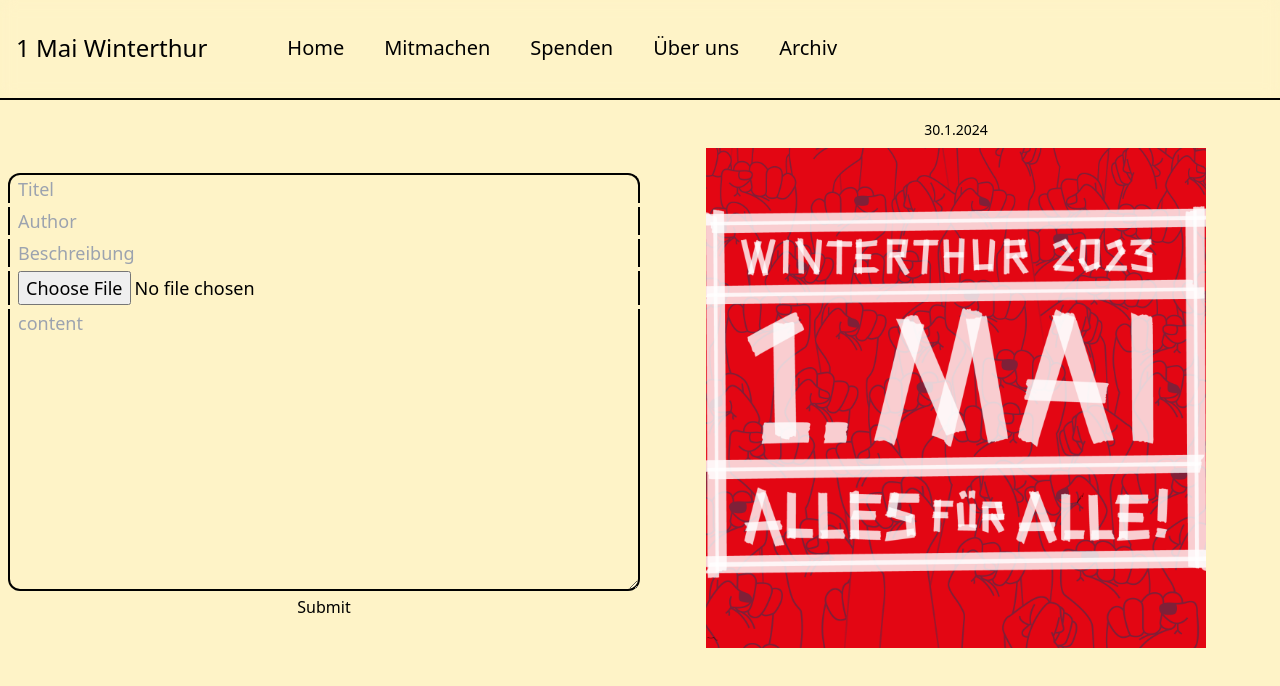
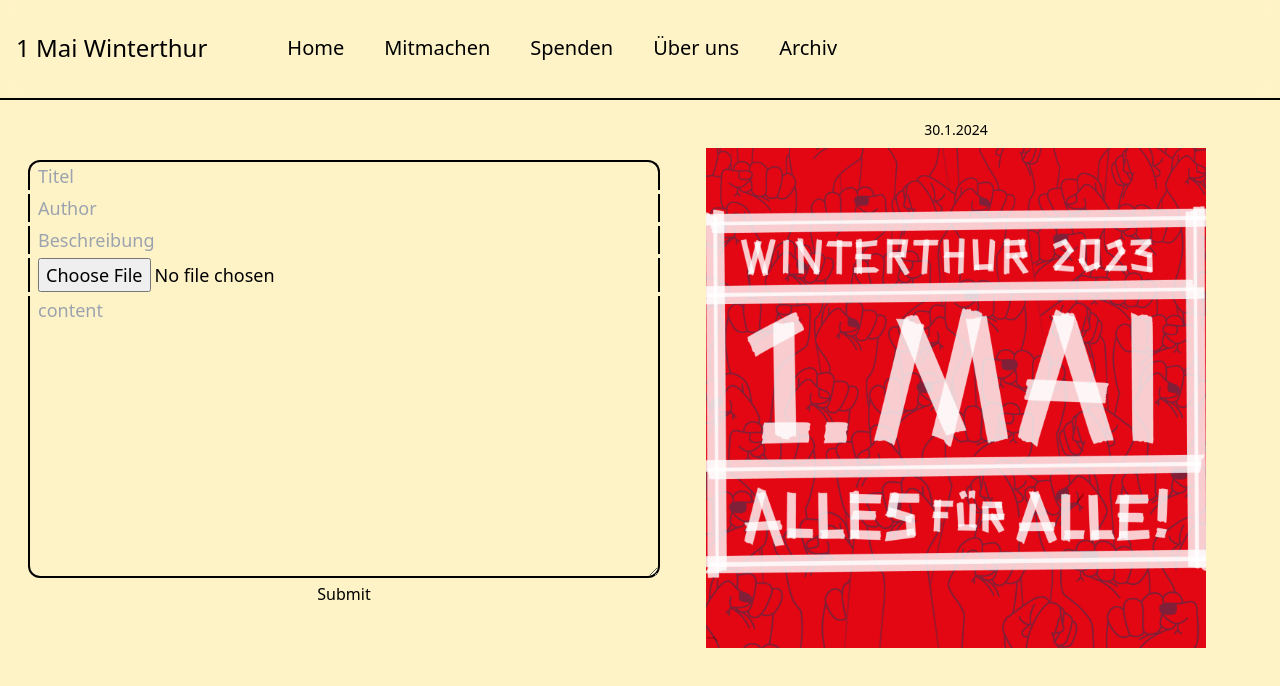
Before and after one commit to Jelenal1/1mai_website, a Next.js app: page /admin/new in a window 1280 px wide. Shown: the top 686 px of the page. Built offline with nearby package versions, Linux system fonts and the light colour scheme; no server answers; sample sign-in values are in the browser's storage.

Commit message:
style: polished adminform

```diff
--- a/app/_components/AdminForm.tsx
+++ b/app/_components/AdminForm.tsx
@@ -38,18 +38,24 @@ export default function AdminForm() {
       imageurl: imageUrl ? imageUrl : "",
     });
     console.log("Document written with ID: ", docRef.id);
-    return;
+    window.location.href = "/admin";
   };
 
   return (
     <div className="mt-5 grid h-full w-full grid-cols-2">
-      <form onSubmit={handleSubmit} className="my-auto flex flex-col gap-1">
+      <div className="relative">
+        <form
+          onSubmit={handleSubmit}
+          className="absolute left-5 top-10 my-auto flex w-full flex-col gap-1"
+        >
           <input
             type="text"
             name="title"
             placeholder="Titel"
             className="rounded-t-xl border-x-2 border-t-2 border-black bg-transparent pl-2 text-lg outline-none focus-within:bg-slate-300"
-          onChange={(e) => setFormData({ ...formData, title: e.target.value })}
+            onChange={(e) =>
+              setFormData({ ...formData, title: e.target.value })
+            }
           />
           <input
             type="text"
@@ -110,6 +116,7 @@ export default function AdminForm() {
           ></textarea>
           <button type="submit">Submit</button>
         </form>
+      </div>
       <div className="mx-auto flex w-full max-w-[500px] flex-col items-center">
         <h1 className="text-2xl font-bold lg:text-3xl">{formData.title}</h1>
         <h2 className="text-sm">{formData.author}</h2>
```
Lines whose indentation alone changed are shown as unchanged.
